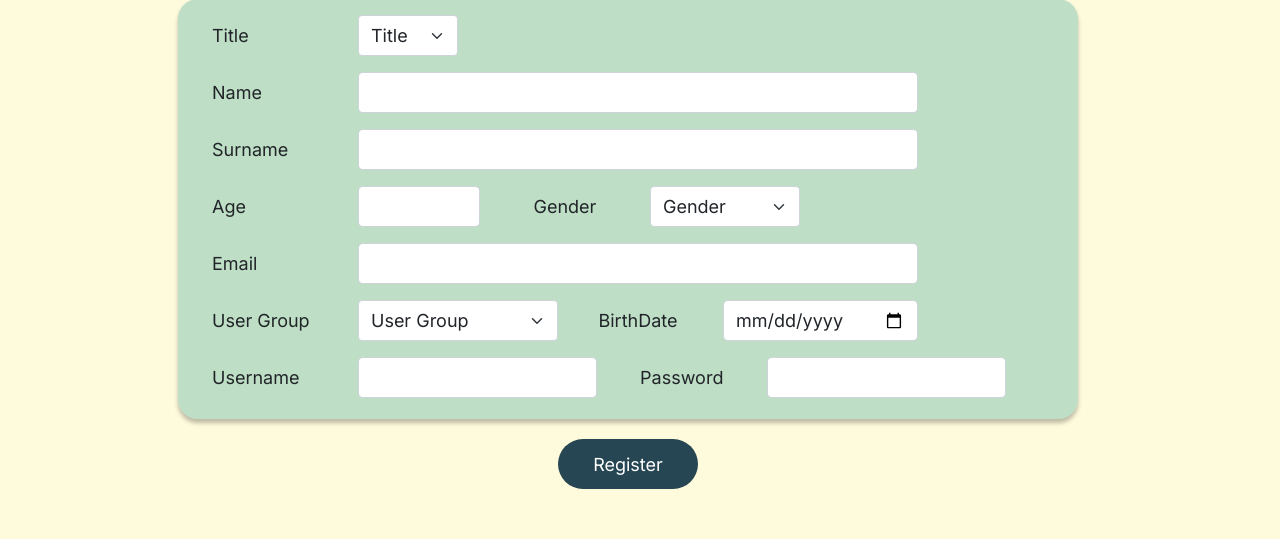
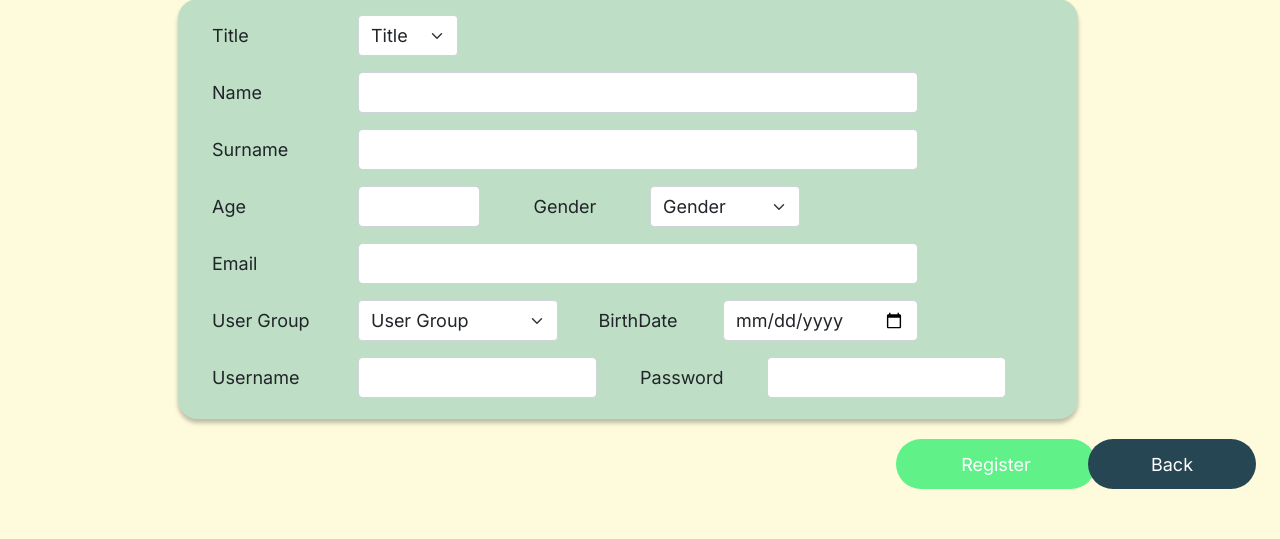
Before and after one commit to pencilpram/Barami, a PHP site: page /register.php in a window 1280 px wide. Shown: the part 211-750 px from the top of the page. Run offline with PHP 8.4, Linux system fonts and the light colour scheme.

Commit message:
commit on 'main'

```diff
--- a/register.php
+++ b/register.php
@@ -111,13 +111,26 @@
                 </div>
             </div>
             <!-- Register button -->
-            <div class="row" style=" max-width: 100%; height:50px; margin-top:20px; display: flex; justify-content: center; align-content: center; flex-direction: column;">
-                <input type="submit" class="col btn btn-primary" style="width: 140px; height: 50px; border-top-left-radius: 35px;
-                                                                        border-top-right-radius: 35px; border-bottom-left-radius: 35px; border-bottom-right-radius: 35px; font-family: Inter;
-                                                                        font-weight: Light; font-size: 18px; background-color: #264653" value="Register" name="register2">
+            <div class="row" style="max-width: 100%;">
+                <div class="col-9" style="width: 70%;">
 
-            </div>
+                </div>
+                <div class="col-2" style="width: 15%; margin-top: 20px;">
+                    <input type="submit" class="col btn btn-primary" style="width:200px; height: 50px;
+                                                        border-top-left-radius: 35px; border-top-right-radius: 35px; border-bottom-left-radius: 35px;
+                                                        border-bottom-right-radius: 35px; font-family: Inter; font-weight: Light; font-size: 18px;
+                                                        background-color: #61F189" value="Register" name="register2">
+                </div>
         </form>
+        <div class="col-2" style="width: 15%; margin-top: 20px;">
+            <form role="form" method="post" action="Back.php" style="height: 50px; display: flex;
+                                                                        justify-content: center; align-content: center; flex-direction: column;">
+                <input type="button" class="col btn btn-primary" style="height: 50px;
+                                                                            border-top-left-radius: 35px; border-top-right-radius: 35px; border-bottom-left-radius: 35px;
+                                                                            border-bottom-right-radius: 35px; font-family: Inter; font-weight: Light; font-size: 18px;
+                                                                            background-color: #264653; " value="Back" name="back" onclick="history.back()">
+            </form>
+        </div>
 
     </div>
     <?php
@@ -138,14 +151,13 @@
         $result = $mysqli->query($query) or die('There was an error running the query [' . $mysqli->error . ']');
         $row = $result->fetch_assoc();
         $last_user_id = empty($row['user_id']) ? 0 : $row['user_id'];
-        $lastnumid = ltrim($last_user_id,"0");
-        $next_user_id = 'U' .str_pad($lastnumid+1,4,"0",STR_PAD_LEFT);
+        $lastnumid = ltrim($last_user_id, "0");
+        $next_user_id = 'U' . str_pad($lastnumid + 1, 4, "0", STR_PAD_LEFT);
 
         $query1 = "INSERT INTO users (userid,username,password,firstname,lastname,usergroup,title,gender,email,age,birthdate)
     VALUES ('$next_user_id','$username','$password','$firstname','$lastname','$usergroup','$title','$gender','$email','$age','$birthdate')";
 
         $result2 = $mysqli->query($query1);
-
     }
     ?>
 </body>
```
Also changed, not shown: home-Final-Adminmode.php (+6 -6 lines), home-Final.php (+6 -6 lines).
